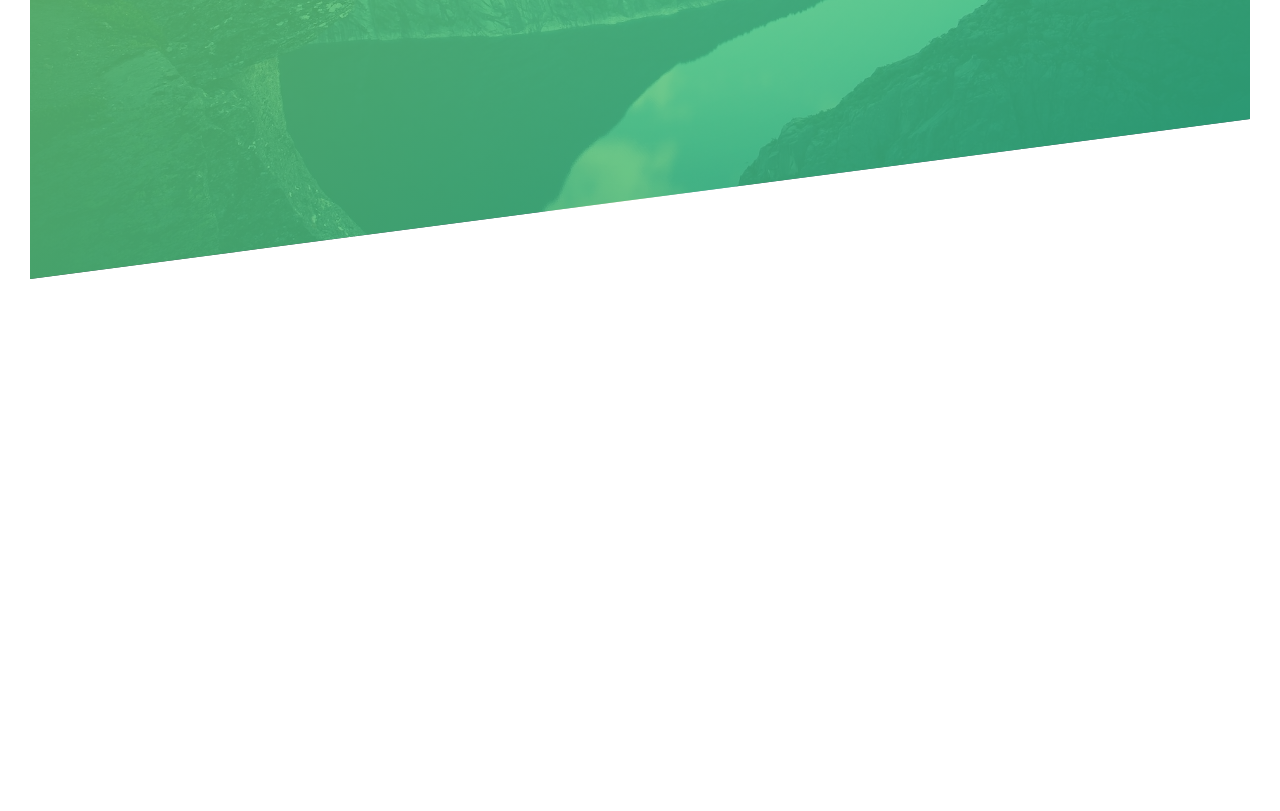
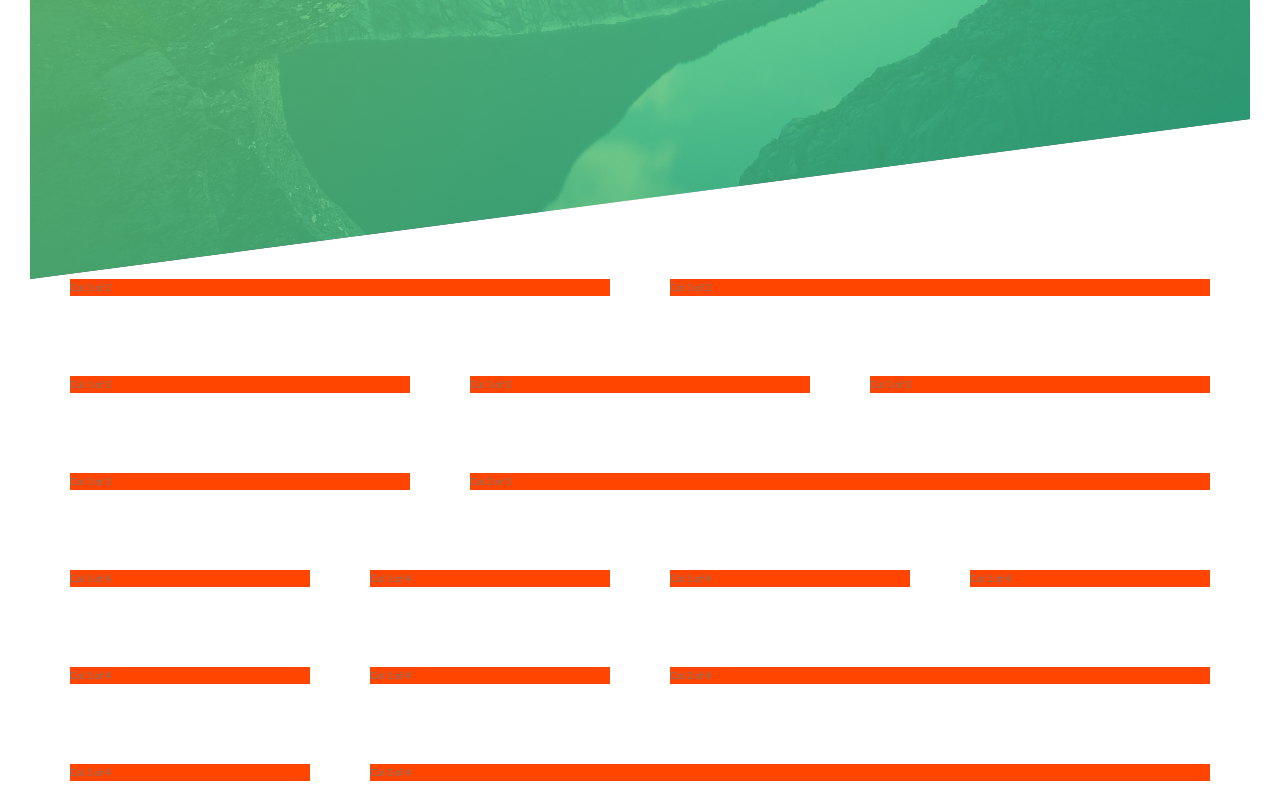
Before and after one commit to almirpask/Natours, a website: page index.html in a window 1280 px wide. Shown: the part 511-1322 px from the top of the page. Before the commit the page ends 820 px from the top, so only its background shows below. Drawn offline with Linux system fonts and the light colour scheme.

Commit message:
ajust structure

```diff
--- a/index.html
+++ b/index.html
@@ -21,5 +21,75 @@
                 <a href="#" class="btn btn--white btn--animated">Discover our tours</a>
             </div>
         </header>
+
+
+        <section class="grid-test">
+            <div class="row">
+                <div class="col-1-of-2">
+                    Col 1 of 2
+                </div>
+                <div class="col-1-of-2">
+                    Col 1 of 2
+                </div>
+            </div>
+
+            <div class="row">
+                <div class="col-1-of-3">
+                    Col 1 of 3
+                </div>
+                <div class="col-1-of-3">
+                    Col 1 of 3
+                </div>
+                <div class="col-1-of-3">
+                    Col 1 of 3
+                </div>
+            </div>
+
+            <div class="row">
+                <div class="col-1-of-3">
+                    Col 1 of 3
+                </div>
+                <div class="col-2-of-3">
+                    Col 2 of 3
+                </div>
+            </div>
+
+            <div class="row">
+                <div class="col-1-of-4">
+                    Col 1 of 4
+                </div>
+                <div class="col-1-of-4">
+                    Col 1 of 4
+                </div>
+                <div class="col-1-of-4">
+                    Col 1 of 4
+                </div>
+                <div class="col-1-of-4">
+                    Col 1 of 4
+                </div>
+            </div>
+
+            <div class="row">
+                <div class="col-1-of-4">
+                    Col 1 of 4
+                </div>
+                <div class="col-1-of-4">
+                    Col 1 of 4
+                </div>
+                <div class="col-2-of-4">
+                    Col 2 of 4
+                </div>
+            </div>
+
+            <div class="row">
+                <div class="col-1-of-4">
+                    Col 1 of 4
+                </div>
+                <div class="col-3-of-4">
+                    Col 3 of 4
+                </div>
+            </div>
+        </section>
+
     </body>
 </html>
--- /dev/null
+++ b/sass/abstracts/_mixins.scss
@@ -0,0 +1,7 @@
+@mixin clearfix {
+    &::after {
+        content: "";
+        display: table;
+        clear: both;
+    }
+}
--- a/sass/abstract/_variables.scss
+++ b/sass/abstracts/_variables.scss
@@ -5,3 +5,10 @@ $color-primary-darken: #28b485;
 $color-gray-dark: #777;
 $color-white: #fff;
 $color-black: #000;
+
+
+//GRID
+
+$grid-width: 114rem;
+$gutter-vertical: 8rem;
+$gutter-horizontal: 6rem;
--- /dev/null
+++ b/sass/layout/_grid.scss
@@ -0,0 +1,41 @@
+.row {
+    max-width: $grid-width;
+    margin: 0 auto;
+
+    &:not(:last-child) {
+        margin-bottom: $gutter-vertical;
+    }
+
+    @include clearfix;
+
+    [class^="col-"] {
+        background-color: orangered;
+        float: left;
+
+        &:not(:last-child) {
+            margin-right: $gutter-horizontal;
+        }
+    }
+
+    .col-1-of-2 {
+        width: calc((100% - #{$gutter-horizontal}) / 2);
+    }
+
+    .col-1-of-3 {
+        width: calc((100% - 2 * #{$gutter-horizontal}) / 3);
+    }
+
+    .col-2-of-3 {
+        width: calc(2 * ((100% - 2 * #{$gutter-horizontal}) / 3) + #{$gutter-horizontal});
+    }
+
+    .col-1-of-4 {
+        width: calc((100% - 3 * #{$gutter-horizontal}) / 4);
+    }
+    .col-2-of-4 {
+        width: calc(2 * ((100% - 3 * #{$gutter-horizontal}) / 4) + #{$gutter-horizontal});
+    }
+    .col-3-of-4 {
+        width: calc(3 * ((100% - 3 * #{$gutter-horizontal}) / 4) + 2 * #{$gutter-horizontal});
+    }
+}
--- a/sass/main.scss
+++ b/sass/main.scss
@@ -9,18 +9,18 @@
 
 @import "components/button";
 
-@import "components/bg-video";
+// @import "components/bg-video";
 @import "components/button";
-@import "components/card";
-@import "components/composition";
-@import "components/feature-box";
-@import "components/form";
-@import "components/popup";
-@import "components/story";
+// @import "components/card";
+// @import "components/composition";
+// @import "components/feature-box";
+// @import "components/form";
+// @import "components/popup";
+// @import "components/story";
 
-@import "layout/footer";
+// @import "layout/footer";
 @import "layout/grid";
 @import "layout/header";
-@import "layout/navigation";
+// @import "layout/navigation";
 
 @import "pages/home";
```
Also changed, not shown: css/style.css, sass/abstract/_mixins.scss (deleted), sass/abstracts/_functions.scss (added).
